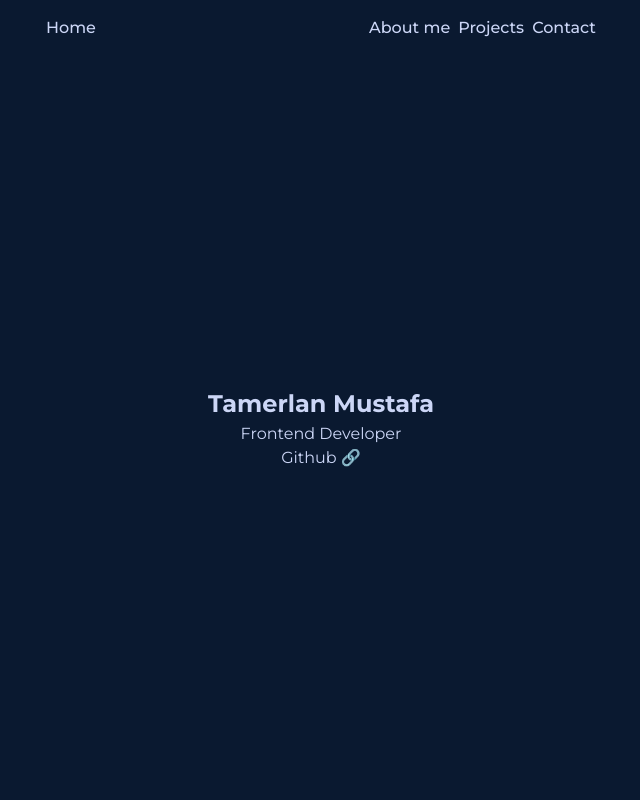
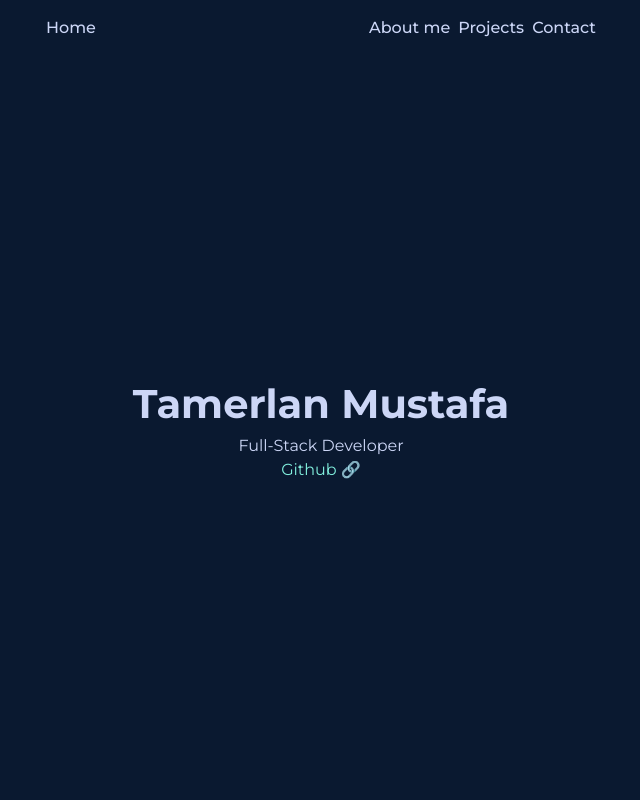
Before and after one commit to tamerlanmustafa/portfolio, a React (Vite) app: page / in a window 1280 px wide. Shown: the top 800 px of the page, without its empty margins (319-959 px from the left). Built offline with nearby package versions, Linux system fonts and the light colour scheme.

Commit message:
update hero

```diff
--- a/src/components/Hero/Hero.css
+++ b/src/components/Hero/Hero.css
@@ -3,3 +3,8 @@
     flex-direction: column;
     justify-content: center;
 }
+
+
+.hero a {
+    color: var(--primary-color);
+}
--- a/src/components/Hero/Hero.jsx
+++ b/src/components/Hero/Hero.jsx
@@ -30,7 +30,7 @@ const Hero = () => {
         <>
             <section className="hero">
                 <h1>Tamerlan Mustafa</h1>
-                <p>Frontend Developer</p>
+                <p>Full-Stack Developer</p>
                 <a href="https://github.com/TamerlanMustafayev" target="_blank" rel="noopener noreferrer">Github &#x1F517; </a>
             </section>
             <hr />
--- a/src/index.css
+++ b/src/index.css
@@ -22,6 +22,10 @@
   --green-tint: rgba(100, 255, 218, 0.1);
   --pink: #f57dff;
   --blue: #57cbff;
+}
+
+h1 {
+  font-size: 2.5rem;
 }
 
 html {
```
